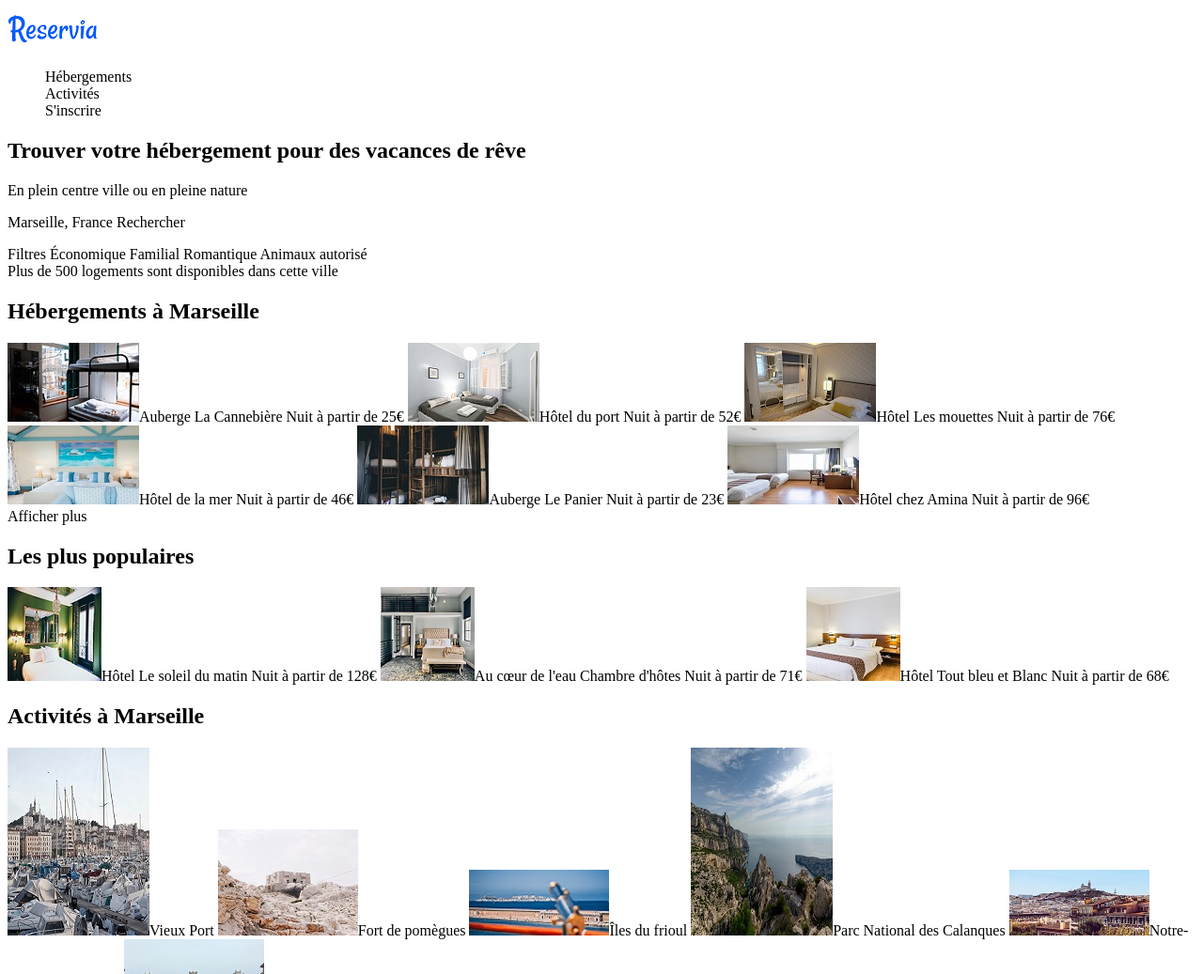
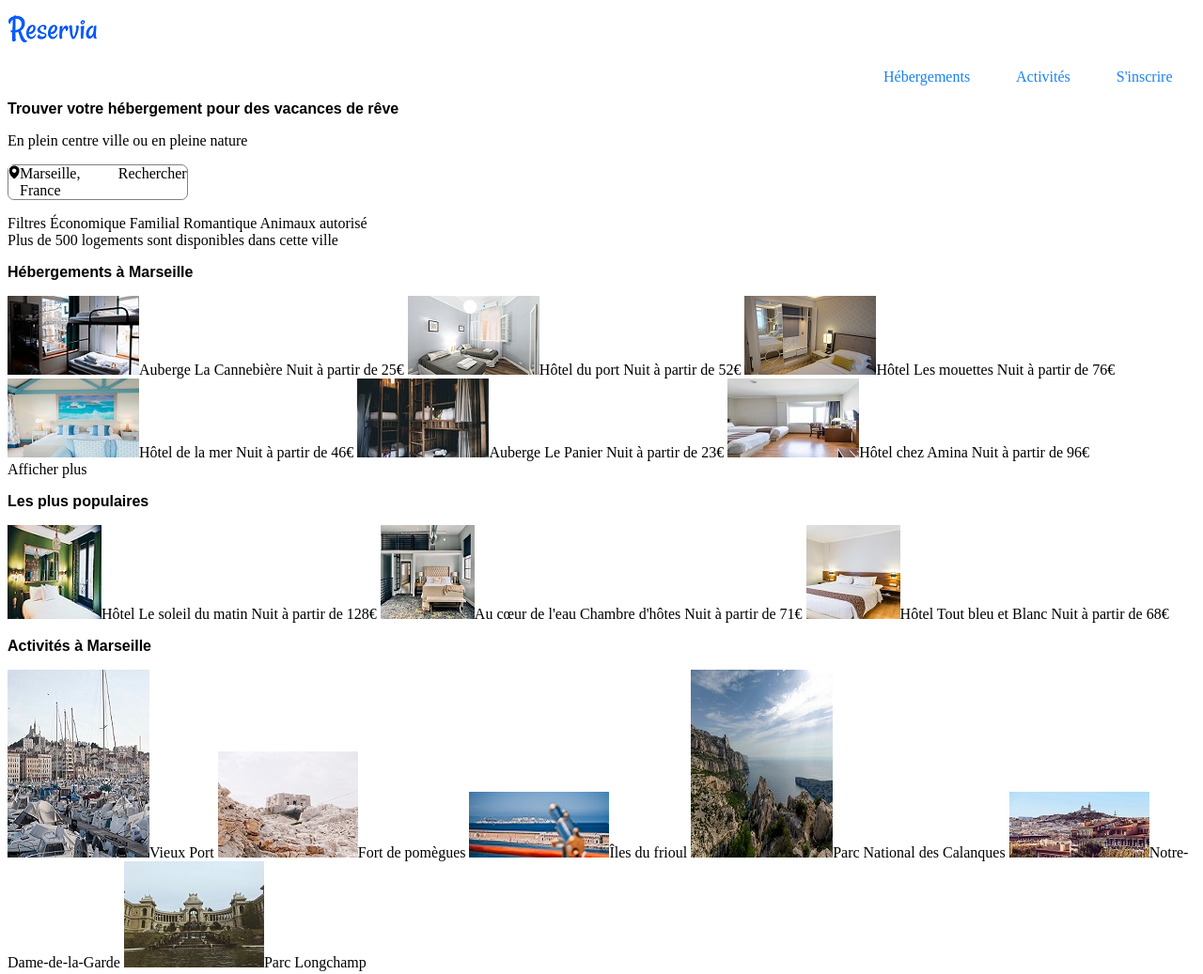
Before and after one commit to Matthias57/Projet2, a plain HTML site: page index.html in a window 1280 px wide. Shown: the top 1037 px of the page at 94% size. Drawn offline with Linux system fonts and the light colour scheme.

Commit message:
début css

```diff
--- a/index.css
+++ b/index.css
@@ -1,9 +1,25 @@
-h1
-{
-    color: red;
+li{
+    padding-left: 2%;
+    margin-right: 2%;
 }
-
-ul
-{
+ul{
     list-style: none;
+    display: flex;
+    justify-content: flex-end;
+    color: rgb(23, 130, 247);
 }
+a:hover{
+    border-top: 1px solid #000;
+    padding-top: 50px;
+    color: gray;
+}
+h2{
+    font-size: 100%;
+    font-family: Arial, sans-serif;
+}
+#conteneur{
+    display: flex;
+    border: gray solid 1px;
+    border-radius: 7px;
+    width: 15%;
+}
--- a/index.html
+++ b/index.html
@@ -10,13 +10,17 @@
     <header>
         <img src="mini/Reservia@3x.png" alt="logo">
             <ul>
-                <li>Hébergements</li>
-                <li>Activités</li>
-                <li>S'inscrire</li>
+                <li><a>Hébergements</a></li>
+                <li><a>Activités</a></li>
+                <li><a>S'inscrire</a></li>
             </ul>
         <h2>Trouver votre hébergement pour des vacances de rêve</h2>
         <p>En plein centre ville ou en pleine nature</p>
-        <p>Marseille, France Rechercher</p>
+        <div id="conteneur">
+            <div class="element 1"><img src="mini/localisation.png" alt="logo"></div>
+            <div class="element 2">Marseille, France</div>
+            <div class="element 3">Rechercher</div>
+        </div>
         <p>Filtres Économique Familial Romantique Animaux autorisé<br />
         Plus de 500 logements sont disponibles dans cette ville</p>
     </header>
```
Also changed, not shown: mini/localisation.png (added).
